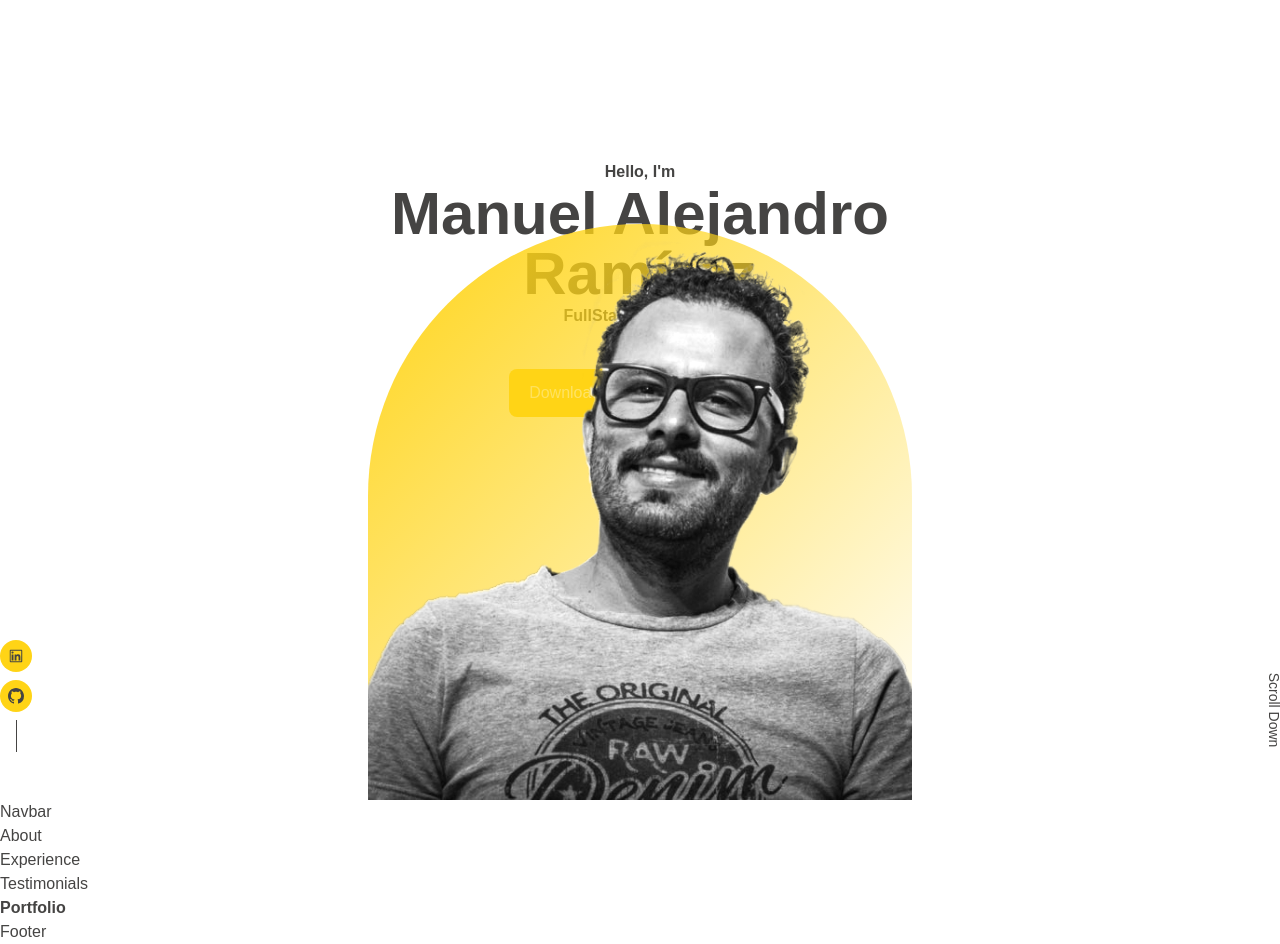
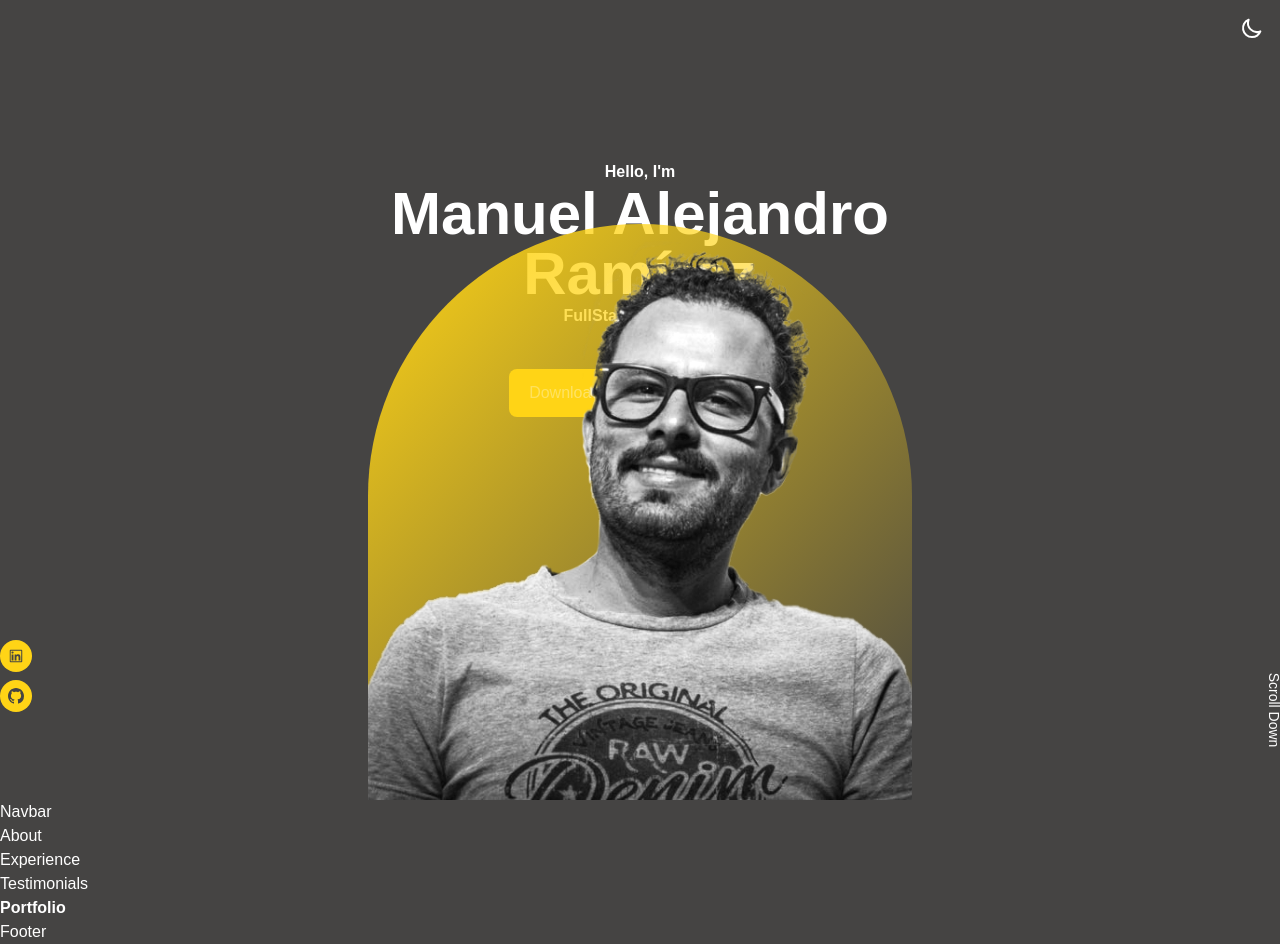
Before and after one commit to alejodelosrios/mar-developer, a React (Create React App) app: page / in a window 1280 px wide. Built offline with nearby package versions, Linux system fonts and the light colour scheme.

Commit message:
feat(DarkMode): Feature added ✨
- New hood UseDarkMode added
- Some CSS styles applied
- DarMode option added to Tailwind config

```diff
--- a/src/App.tsx
+++ b/src/App.tsx
@@ -5,7 +5,7 @@ import { About } from './components/About/About'
 
 function App() {
   return (
-    <div className="text-dark font-poppins scroll-smooth">
+    <div className="text-dark font-poppins scroll-smooth dark:text-white">
       <Routes>
         <Route path="/" element={<Home />} />
         <Route path="about" element={<About />} />
--- /dev/null
+++ b/src/components/DarkMode/DarkModeButton.tsx
@@ -0,0 +1,46 @@
+import React from 'react'
+import useDarkMode from '../../hooks/useDarkMode'
+
+export const DarkModeButton = () => {
+  const [colorTheme, setTheme] = useDarkMode()
+  return (
+    <div className="fixed top-4 right-4 z-10">
+      <span
+        onClick={() => setTheme(colorTheme)}
+        className="w-10 h-10 bg-primary dark:text-white rounded-full shadow-lg cursor-pointer"
+      >
+        {colorTheme === 'dark' ? (
+          <svg
+            className="w-6 h-6"
+            fill="none"
+            stroke="currentColor"
+            viewBox="0 0 24 24"
+            xmlns="http://www.w3.org/2000/svg"
+          >
+            <path
+              strokeLinecap="round"
+              strokeLinejoin="round"
+              strokeWidth="2"
+              d="M9.663 17h4.673M12 3v1m6.364 1.636l-.707.707M21 12h-1M4 12H3m3.343-5.657l-.707-.707m2.828 9.9a5 5 0 117.072 0l-.548.547A3.374 3.374 0 0014 18.469V19a2 2 0 11-4 0v-.531c0-.895-.356-1.754-.988-2.386l-.548-.547z"
+            ></path>
+          </svg>
+        ) : (
+          <svg
+            className="w-6 h-6"
+            fill="none"
+            stroke="currentColor"
+            viewBox="0 0 24 24"
+            xmlns="http://www.w3.org/2000/svg"
+          >
+            <path
+              strokeLinecap="round"
+              strokeLinejoin="round"
+              strokeWidth="2"
+              d="M20.354 15.354A9 9 0 018.646 3.646 9.003 9.003 0 0012 21a9.003 9.003 0 008.354-5.646z"
+            ></path>
+          </svg>
+        )}
+      </span>
+    </div>
+  )
+}
--- a/src/components/Home/Home.tsx
+++ b/src/components/Home/Home.tsx
@@ -1,5 +1,6 @@
 import React from 'react'
 import { About } from '../About/About'
+import { DarkModeButton } from '../DarkMode/DarkModeButton'
 import { Experience } from '../Experience/Experience'
 import { Footer } from '../Footer/Footer'
 import { Header } from '../Header/Header'
@@ -9,6 +10,7 @@ import { Testimonials } from '../Testimonials/Testimonials'
 export const Home = () => {
   return (
     <>
+      <DarkModeButton />
       <Header />
       <Navbar />
       <About />
--- /dev/null
+++ b/src/hooks/useDarkMode.tsx
@@ -0,0 +1,21 @@
+import { useEffect, useState } from 'react'
+
+export default function useDarkMode() {
+  const [theme, setTheme] = useState<string>('dark')
+  const colorTheme = theme === 'dark' ? 'light' : 'dark'
+  const bgTheme = theme === 'dark' ? 'bg-dark' : 'bg-light'
+  useEffect(() => {
+    const html = window.document.documentElement
+    if (theme === 'light') {
+      html.classList.remove('dark')
+      html.classList.remove('bg-dark')
+    } else {
+      html.classList.remove('light')
+      html.classList.remove('bg-light')
+    }
+    html.classList.add(theme)
+    html.classList.add(bgTheme)
+  }, [theme, colorTheme, bgTheme])
+
+  return [colorTheme, setTheme] as const
+}
--- a/src/index.css
+++ b/src/index.css
@@ -7,8 +7,8 @@
 /* ============== General styles ================= */
 
 @layer base {
-  body {
-    @apply container mx-auto;
+  html {
+    @apply container mx-auto transition duration-500;
   }
   h1,
   h2,
--- a/tailwind.config.js
+++ b/tailwind.config.js
@@ -1,4 +1,5 @@
 module.exports = {
+  darkMode: 'class',
   content: ['./src/**/*.{js,jsx,ts,tsx}'],
   theme: {
     extend: {
```
Also changed, not shown: 1 other file (tests, documents, lock files or other folders).
